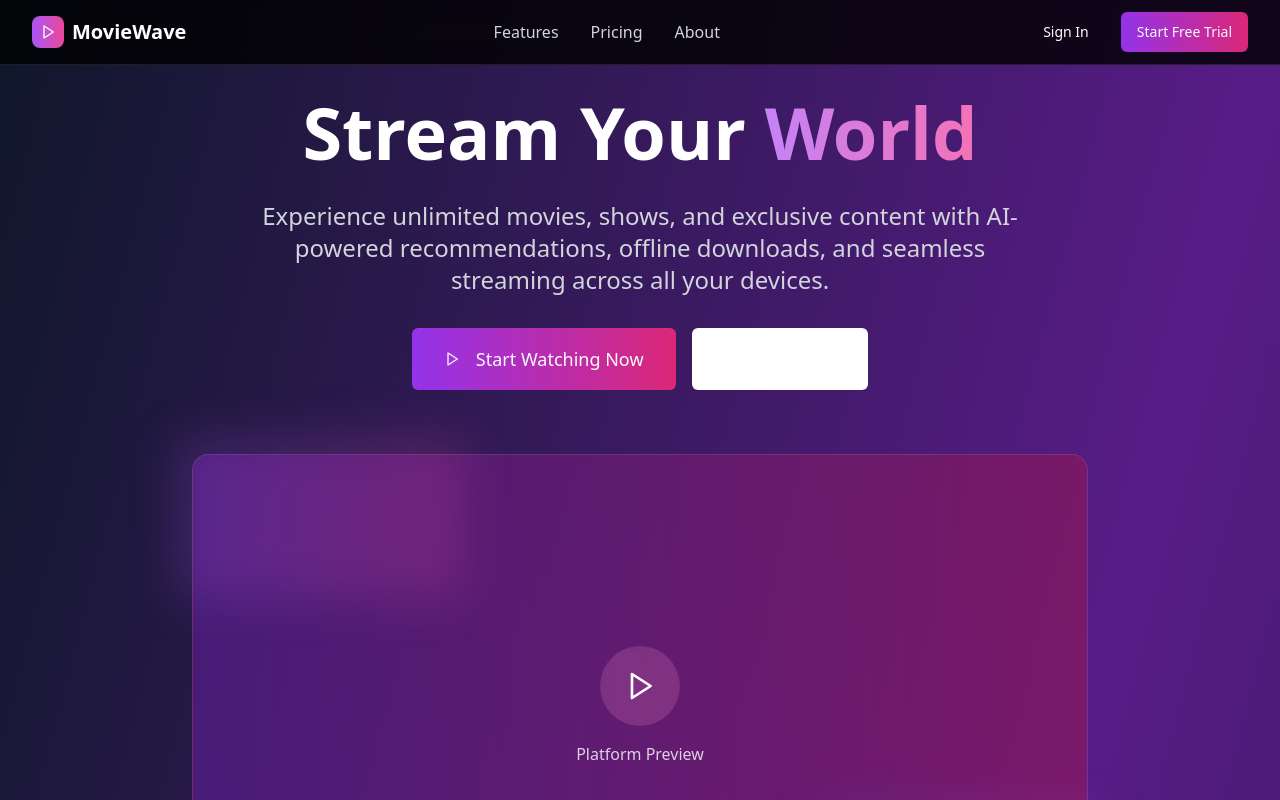
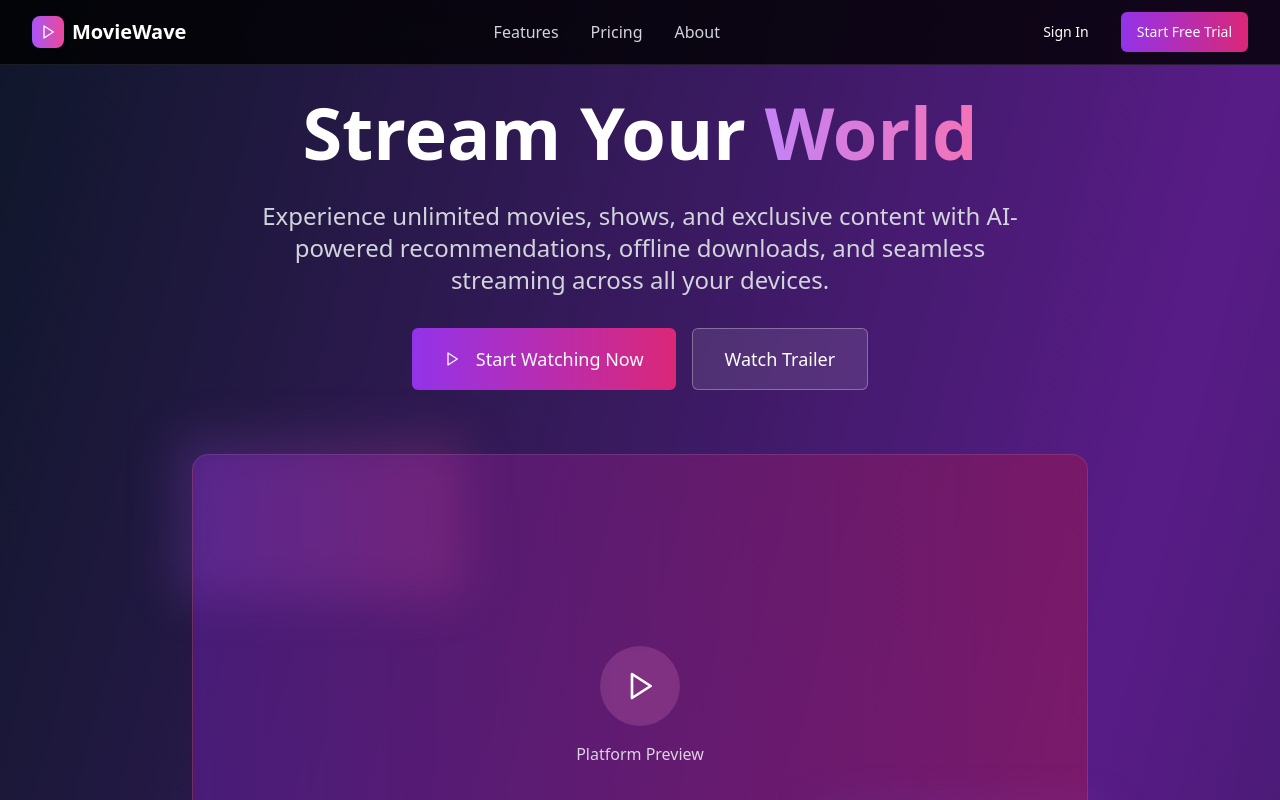
Before and after one commit to Tulsipada/moviewave-smart-stream, a React (Vite) app: page / in a window 1280 px wide. Shown: the top 800 px of the page. Built offline with nearby package versions, Linux system fonts and the light colour scheme.

Commit message:
Fix: Watch trailer button color
Adjust button styling for better visibility.

```diff
--- a/src/pages/Index.tsx
+++ b/src/pages/Index.tsx
@@ -1,4 +1,3 @@
-
 import { Button } from "@/components/ui/button";
 import { Card, CardContent } from "@/components/ui/card";
 import { Play, Download, Shield, Smartphone, Search, Cast, Users, Star, Check, ArrowRight, Award, Globe, Zap } from "lucide-react";
@@ -50,7 +49,7 @@ const Index = () => {
                 <Play className="w-5 h-5 mr-2" />
                 Start Watching Now
               </Button>
-              <Button size="lg" variant="outline" className="border-white/20 text-white hover:bg-white/10 text-lg px-8 py-4 h-auto">
+              <Button size="lg" className="bg-white/10 border border-white/30 text-white hover:bg-white/20 hover:border-white/50 backdrop-blur-sm text-lg px-8 py-4 h-auto">
                 Watch Trailer
               </Button>
             </div>
@@ -412,7 +411,7 @@ const Index = () => {
             <Button size="lg" className="bg-gradient-to-r from-purple-600 to-pink-600 hover:from-purple-700 hover:to-pink-700 text-lg px-8 py-4 h-auto">
               Start Free Trial
             </Button>
-            <Button size="lg" variant="outline" className="border-white/20 text-white hover:bg-white/10 text-lg px-8 py-4 h-auto">
+            <Button size="lg" className="bg-white/10 border border-white/30 text-white hover:bg-white/20 hover:border-white/50 backdrop-blur-sm text-lg px-8 py-4 h-auto">
               <Users className="w-5 h-5 mr-2" />
               View Plans
             </Button>
```
